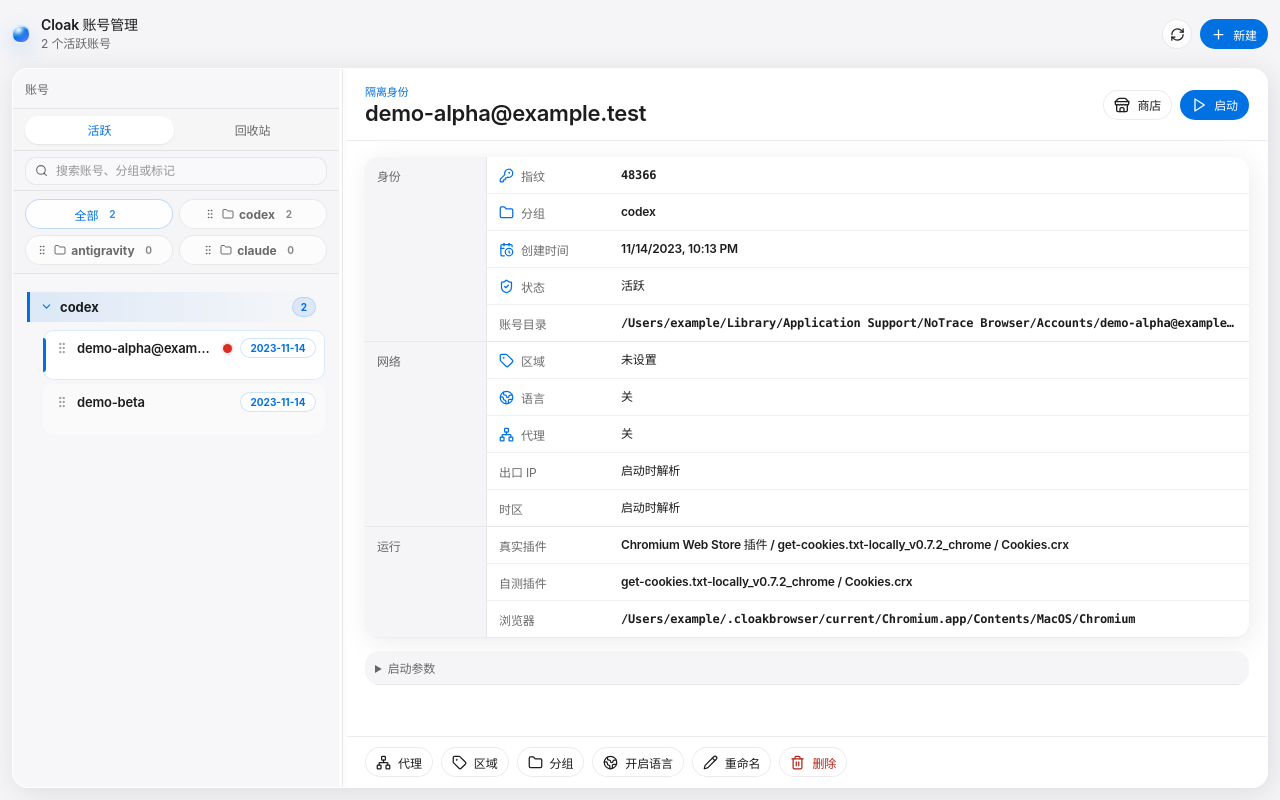
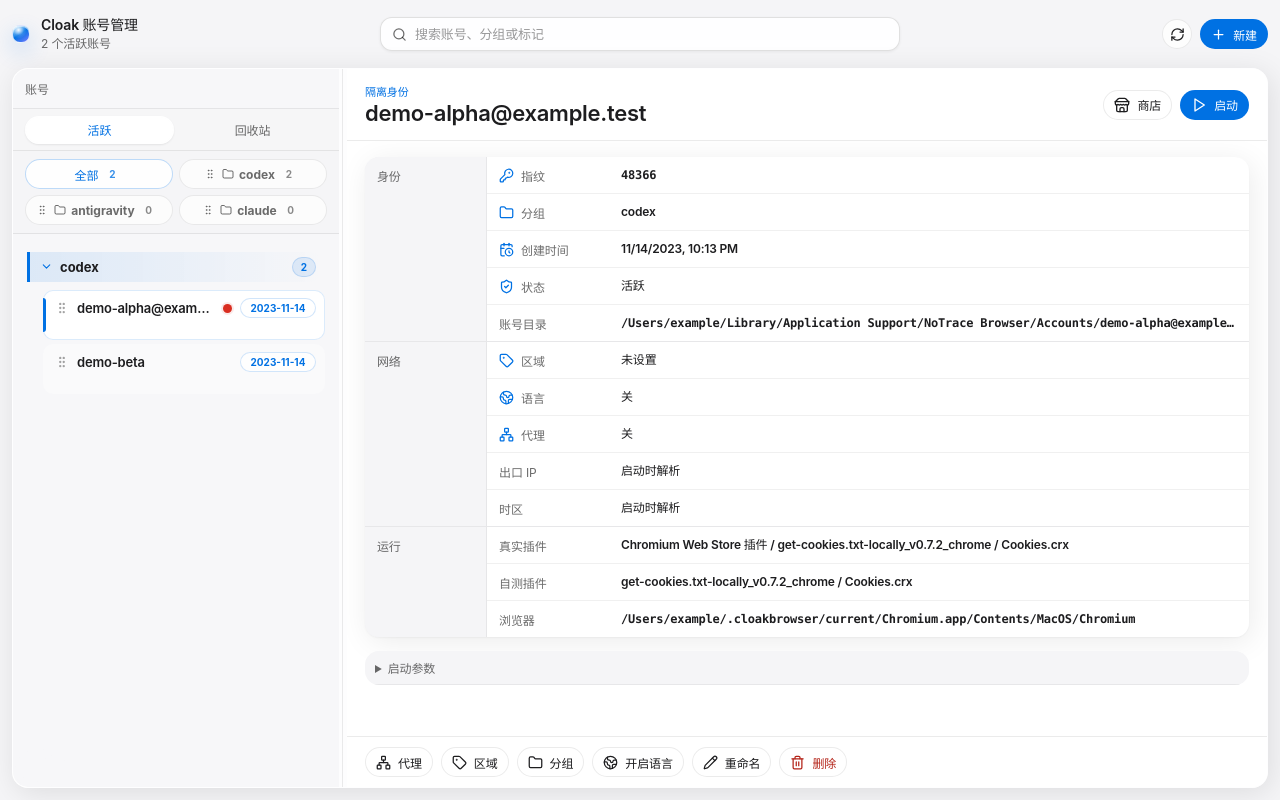
Before and after one commit to GravityPoet/notrace-browser, a React (Vite) app in the folder cloak-picker/: page / in a window 1280 px wide. Built offline with nearby package versions, Linux system fonts and the light colour scheme.

Commit message:
fix: move account search to top bar

```diff
--- a/cloak-picker/src/App.tsx
+++ b/cloak-picker/src/App.tsx
@@ -905,6 +905,31 @@
             <span>{accountCountLabel}</span>
           </div>
         </div>
+        <div className="accountSearch">
+          <div className="accountSearchField">
+            <Search aria-hidden="true" size={15} />
+            <input
+              aria-label="搜索账号"
+              autoComplete="off"
+              placeholder="搜索账号、分组或标记"
+              spellCheck={false}
+              type="search"
+              value={accountSearch}
+              onChange={(event) => setAccountSearch(event.currentTarget.value)}
+              onKeyDown={(event) => {
+                if (event.key === "Escape") {
+                  setAccountSearch("");
+                  event.currentTarget.blur();
+                }
+              }}
+            />
+            {hasAccountSearch ? (
+              <button aria-label="清除搜索" title="清除搜索" type="button" onClick={() => setAccountSearch("")}>
+                <X aria-hidden="true" size={11} />
+              </button>
+            ) : null}
+          </div>
+        </div>
         <div className="topActions">
           <IconButton label="刷新" disabled={busy} onClick={() => void run(() => refresh())}>
             <RefreshCw size={15} />
@@ -941,32 +966,6 @@
             >
               回收站
             </button>
-          </div>
-
-          <div className="accountSearch">
-            <div className="accountSearchField">
-              <Search aria-hidden="true" size={13} />
-              <input
-                aria-label="搜索账号"
-                autoComplete="off"
-                placeholder="搜索账号、分组或标记"
-                spellCheck={false}
-                type="search"
-                value={accountSearch}
-                onChange={(event) => setAccountSearch(event.currentTarget.value)}
-                onKeyDown={(event) => {
-                  if (event.key === "Escape") {
-                    setAccountSearch("");
-                    event.currentTarget.blur();
-                  }
-                }}
-              />
-              {hasAccountSearch ? (
-                <button aria-label="清除搜索" title="清除搜索" type="button" onClick={() => setAccountSearch("")}>
-                  <X aria-hidden="true" size={11} />
-                </button>
-              ) : null}
-            </div>
           </div>
 
           <div className="groupFilter" aria-label="分组筛选">
--- a/cloak-picker/src/styles.css
+++ b/cloak-picker/src/styles.css
@@ -73,13 +73,14 @@
   display: flex;
   align-items: center;
   justify-content: space-between;
-  gap: 12px;
+  gap: 16px;
   min-width: 0;
 }
 
 .brand {
   display: inline-flex;
   align-items: center;
+  flex: 0 1 200px;
   min-width: 0;
   gap: 11px;
 }
@@ -126,6 +127,11 @@
   gap: 8px;
 }
 
+.topActions {
+  justify-content: flex-end;
+  flex: 0 0 200px;
+}
+
 .workspace {
   display: grid;
   grid-template-columns: var(--sidebar-width, 326px) 8px minmax(0, 1fr);
@@ -140,7 +146,7 @@
 
 .sidebar {
   display: grid;
-  grid-template-rows: 40px 42px 40px auto minmax(0, 1fr);
+  grid-template-rows: 40px 42px auto minmax(0, 1fr);
   min-width: 0;
   min-height: 0;
   background: rgba(245, 245, 247, 0.74);
@@ -238,10 +244,9 @@
 .accountSearch {
   display: flex;
   align-items: center;
+  flex: 1 1 520px;
   min-width: 0;
-  padding: 6px 12px;
-  border-bottom: 1px solid var(--border);
-  background: rgba(245, 245, 247, 0.6);
+  max-width: 520px;
 }
 
 .accountSearchField {
@@ -249,13 +254,14 @@
   align-items: center;
   gap: 6px;
   width: 100%;
-  height: 28px;
+  height: 34px;
   min-width: 0;
-  border: 1px solid rgba(0, 0, 0, 0.07);
-  border-radius: 11px;
-  background: rgba(250, 250, 252, 0.94);
+  border: 1px solid rgba(0, 0, 0, 0.12);
+  border-radius: 12px;
+  background: rgba(255, 255, 255, 0.9);
   color: var(--muted);
-  padding: 0 7px 0 9px;
+  padding: 0 9px 0 11px;
+  box-shadow: 0 1px 3px rgba(0, 0, 0, 0.06);
   transition: background 140ms ease, border-color 140ms ease, box-shadow 140ms ease;
 }
 
@@ -277,7 +283,7 @@
   background: transparent;
   color: var(--text);
   font: inherit;
-  font-size: 12px;
+  font-size: 13px;
   letter-spacing: -0.12px;
 }
 
```
Also changed, not shown: 1 other file (tests, documents, lock files or other folders).
